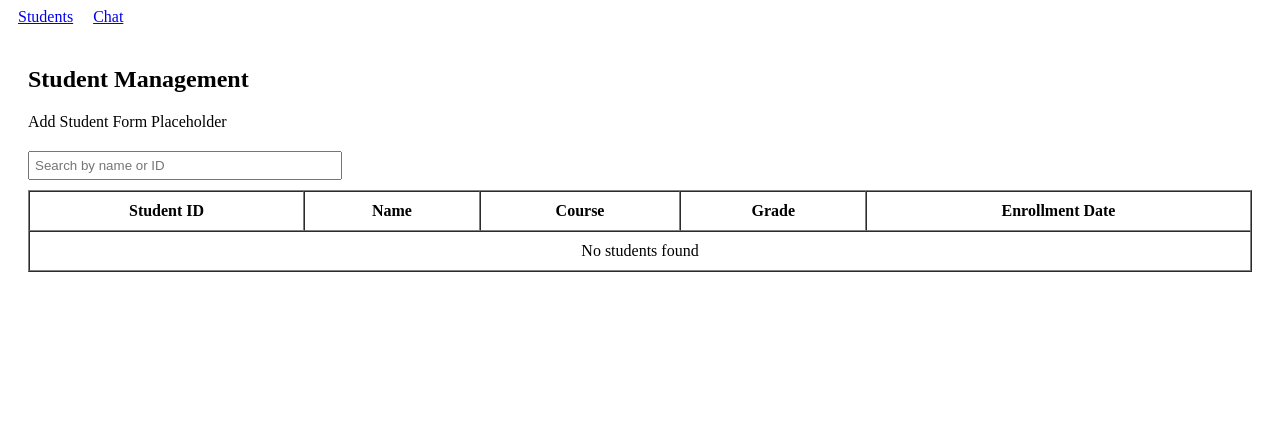
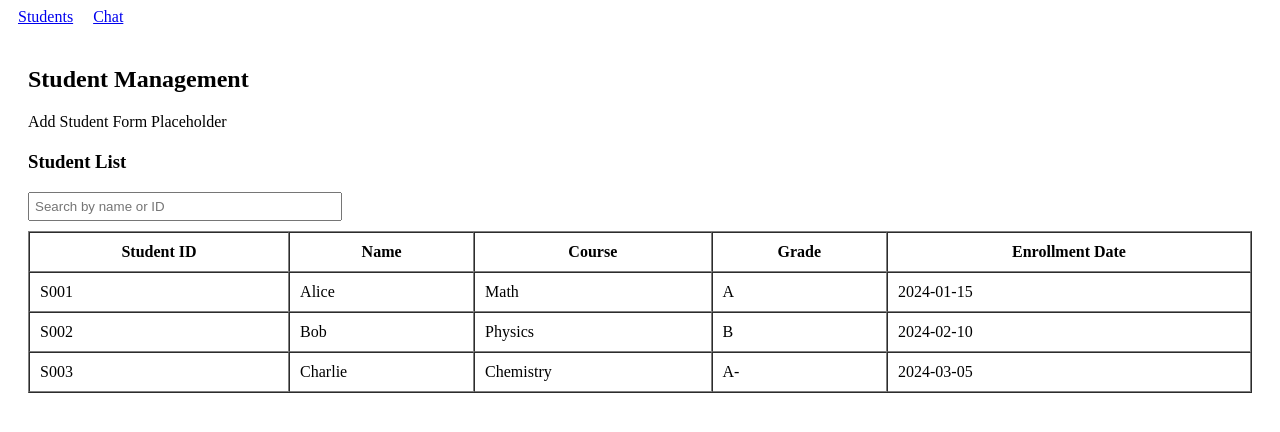
Before and after one commit to nupurad/student-management-platform, a React (Create React App) app: page /students in a window 1280 px wide. Shown: the top 432 px of the page. Built offline with nearby package versions, Linux system fonts and the light colour scheme.

Commit message:
Student Table with Sorting and dummy table entries

```diff
--- a/src/components/StudentTable.js
+++ b/src/components/StudentTable.js
@@ -2,14 +2,35 @@ import { useState } from 'react';
 
 export default function StudentTable({ students }) {
   const [searchTerm, setSearchTerm] = useState('');
+  const [sortConfig, setSortConfig] = useState({ key: null, direction: 'asc' });
 
-  const filteredStudents = students.filter(student =>
+  const handleSort = (key) => {
+    let direction = 'asc';
+    if (sortConfig.key === key && sortConfig.direction === 'asc') {
+      direction = 'desc';
+    }
+    setSortConfig({ key, direction });
+  };
+
+  const sortedStudents = [...students].sort((a, b) => {
+    if (!sortConfig.key) return 0;
+
+    const aValue = a[sortConfig.key];
+    const bValue = b[sortConfig.key];
+
+    if (aValue < bValue) return sortConfig.direction === 'asc' ? -1 : 1;
+    if (aValue > bValue) return sortConfig.direction === 'asc' ? 1 : -1;
+    return 0;
+  });
+
+  const filteredStudents = sortedStudents.filter(student =>
     student.name.toLowerCase().includes(searchTerm.toLowerCase()) ||
     student.id.toLowerCase().includes(searchTerm.toLowerCase())
   );
 
   return (
     <div style={{ marginTop: '20px' }}>
+      <h3>Student List</h3>
 
       {/* Search Bar */}
       <input
@@ -24,11 +45,11 @@ export default function StudentTable({ students }) {
       <table border="1" cellPadding="10" cellSpacing="0" width="100%">
         <thead>
           <tr>
-            <th>Student ID</th>
-            <th>Name</th>
-            <th>Course</th>
-            <th>Grade</th>
-            <th>Enrollment Date</th>
+            <th onClick={() => handleSort('id')}>Student ID</th>
+            <th onClick={() => handleSort('name')}>Name</th>
+            <th onClick={() => handleSort('course')}>Course</th>
+            <th onClick={() => handleSort('grade')}>Grade</th>
+            <th onClick={() => handleSort('enrollmentDate')}>Enrollment Date</th>
           </tr>
         </thead>
         <tbody>
--- a/src/pages/Students.js
+++ b/src/pages/Students.js
@@ -1,13 +1,19 @@
 import { useState, useEffect } from 'react';
 import StudentTable from '../components/StudentTable';
-import AddStudentForm from '../components/StudentForm';
+import StudentForm from '../components/StudentForm';
 
 
   export default function Students() {
-  const [students, setStudents] = useState(() => {
-  const saved = localStorage.getItem('students');
-  return saved ? JSON.parse(saved) : [];
-  });
+
+    const [students, setStudents] = useState(() => {
+      const saved = localStorage.getItem('students');
+      if (saved) return JSON.parse(saved);
+      return [
+        { id: 'S001', name: 'Alice', course: 'Math', grade: 'A', enrollmentDate: '2024-01-15' },
+        { id: 'S002', name: 'Bob', course: 'Physics', grade: 'B', enrollmentDate: '2024-02-10' },
+        { id: 'S003', name: 'Charlie', course: 'Chemistry', grade: 'A-', enrollmentDate: '2024-03-05' }
+      ];
+    });
 
   useEffect(() => {
     localStorage.setItem('students', JSON.stringify(students));
@@ -16,7 +22,7 @@ import AddStudentForm from '../components/StudentForm';
   return (
     <div style={{ padding: '20px' }}>
       <h2>Student Management</h2>
-      <AddStudentForm setStudents={setStudents} />
+      <StudentForm setStudents={setStudents} />
       <StudentTable students={students} setStudents={setStudents} />
     </div>
   );
```
